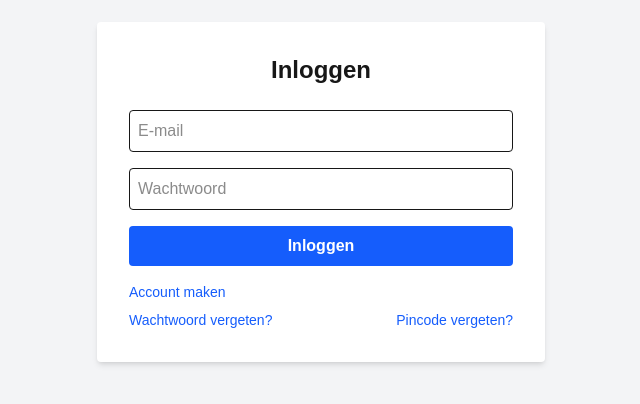
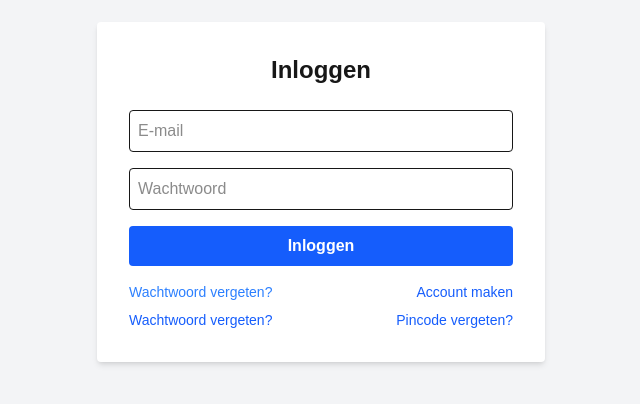
Before and after one commit to chinfosieeuw9-prog/misterplace, a Next.js app: page /auth in a window 1280 px wide. Shown: the part 208-612 px from the top of the page, without its empty margins (319-959 px from the left). Built offline with nearby package versions, Linux system fonts and the light colour scheme.

Commit message:
Add 'Wachtwoord vergeten?' link to login form

```diff
--- a/src/app/auth/page.tsx
+++ b/src/app/auth/page.tsx
@@ -77,6 +77,15 @@ export default function AuthPage() {
         </form>
         <div className="mt-4 flex flex-col gap-2 text-sm">
           <div className="flex justify-between">
+            {view === 'login' && (
+              <button
+                type="button"
+                className="text-blue-500 hover:underline text-left"
+                onClick={() => setView('forgot')}
+              >
+                Wachtwoord vergeten?
+              </button>
+            )}
             {view !== 'login' && (
               <button className="text-blue-600" onClick={() => setView('login')}>Inloggen</button>
             )}
```
